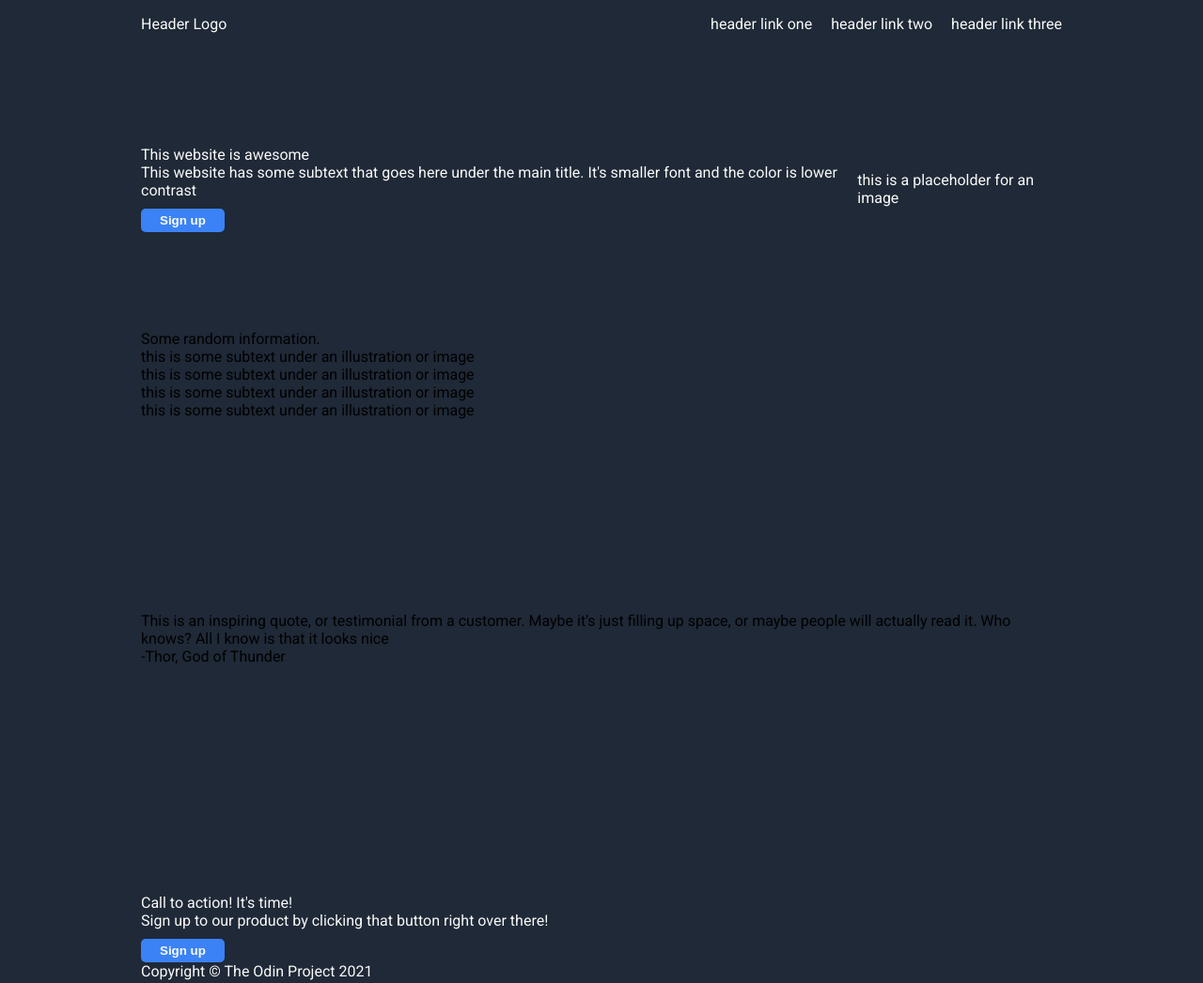
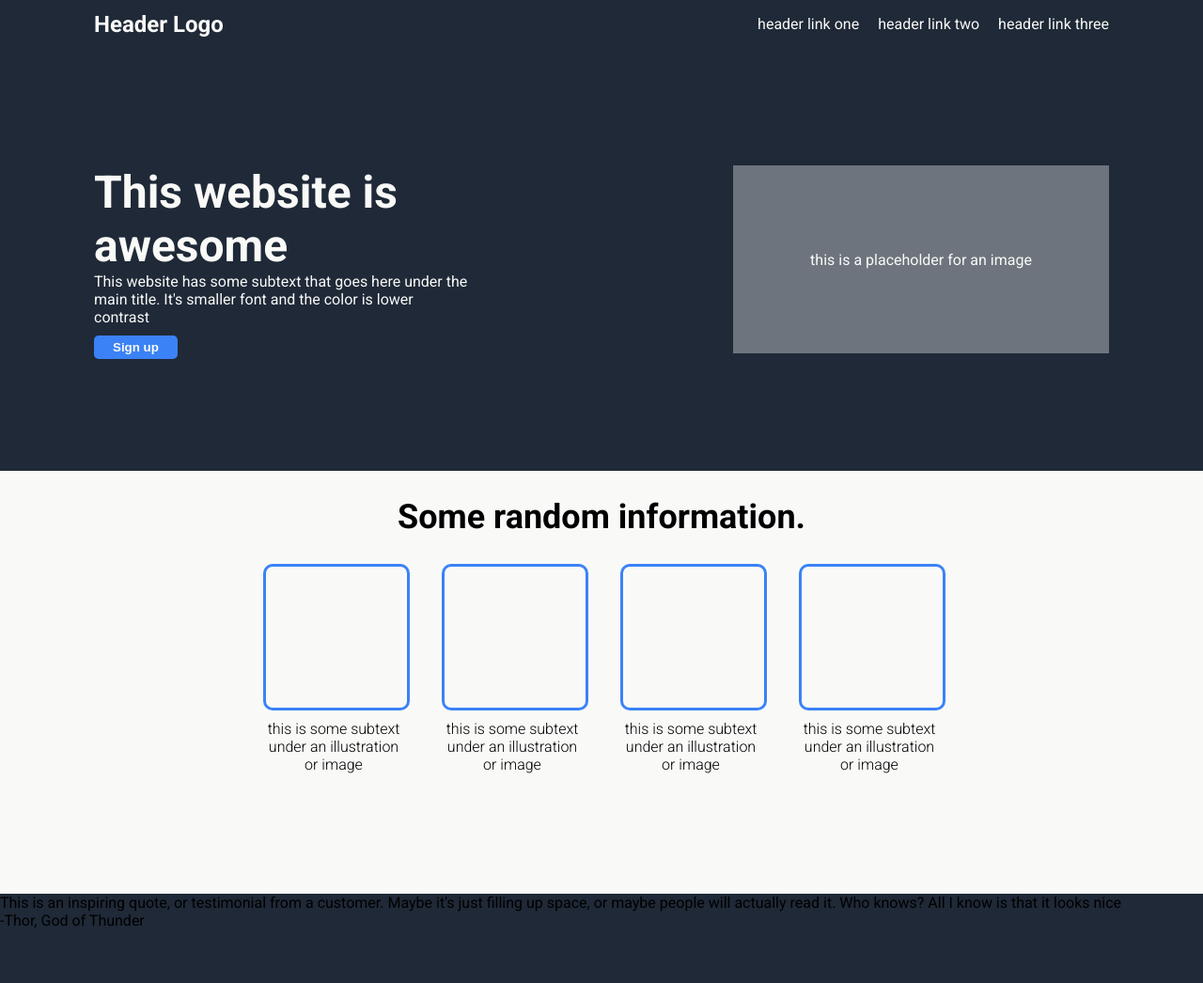
Before and after one commit to KamBrz/Landing-Page, a plain HTML site: page index.html in a window 1280 px wide. Shown: the top 1046 px of the page at 94% size. Drawn offline with Linux system fonts and the light colour scheme.

Commit message:
Add Pane 2 style and change general section height
Pane 2 was styled as per requirement. The Section height was increased
to 450px to provide more space for content.

[Ticket: X]

```diff
--- a/index.html
+++ b/index.html
@@ -17,7 +17,7 @@
 </head>
 <body>
     <header>
-        <text>Header Logo</text>
+        <text class="logo">Header Logo</text>
         <ul>
             <li>header link one</li>
             <li>header link two</li>
@@ -26,37 +26,35 @@
     </header>
     <div class="hero">
         <div class="pane1">
-            <div>
-                <text>This website is awesome</text>
+            <div class="left-box">
+                <text class="title">This website is awesome</text>
                 <br>
                 <text>This website has some subtext that goes here under the main title. It's smaller font and the color is lower contrast</text>
                 <div>
                     <button>Sign up</button>
                 </div>
             </div>
-            <div>
-                <div>
-                    <text>this is a placeholder for an image</text>
-                </div>
+            <div class="right-box">
+                <text>this is a placeholder for an image</text>
             </div>
         </div>
         <div class="pane2">
-            <text>Some random information.</text>
-            <div>
-                <div>
-                    <div></div>
+            <text class="title2">Some random information.</text>
+            <div class="boxes">
+                <div class="box-text">
+                    <div class="box"></div>
                     <text>this is some subtext under an illustration or image</text>
                 </div>
-                <div>
-                    <div></div>
+                <div class="box-text">
+                    <div class="box"></div>
                     <text>this is some subtext under an illustration or image</text>
                 </div>
-                <div>
-                     <div></div>
+                <div class="box-text">
+                    <div class="box"></div>
                     <text>this is some subtext under an illustration or image</text>
                 </div>
-                <div>
-                     <div></div>
+                <div class="box-text">
+                    <div class="box"></div>
                     <text>this is some subtext under an illustration or image</text>
                 </div>
             </div>
--- a/styles.css
+++ b/styles.css
@@ -1,6 +1,5 @@
 body {
     margin: 0px;
-    padding: 0px 150px;
     background-color: #1f2937;
 }
 
@@ -17,6 +16,8 @@ header {
     display: flex;
     align-items: center;
     justify-content: space-between;
+    padding-left: 100px;
+    padding-right: 100px;
 }
 
 .logo {
@@ -37,7 +38,6 @@ ul {
 /* Start hero */
 
 .hero {
-    height: 900px;
     display: flex;
     flex-direction: column;
 }
@@ -45,7 +45,7 @@ ul {
 .pane1,
 .pane2,
 .pane3 {
-    flex: 1 0 300px;
+    flex: 1 0 450px;
 }
 
 /* Start pane1 */
@@ -55,6 +55,8 @@ ul {
     align-items: center;
     justify-content: space-between;
     gap: 20px;
+    padding-left: 100px;
+    padding-right: 100px;
 }
 
 .left-box,
@@ -63,7 +65,6 @@ ul {
     width: 400px;
     flex-shrink: 0;
 }
-
 
 .title {
     font-size: 48px;
@@ -88,3 +89,40 @@ button {
 }
 
 /* End pane1 */
+/* Start pane2 */
+
+.pane2 {
+    background-color: #F9FAF8;
+    display: flex;
+    flex-direction: column;
+    justify-content: space-evenly;
+    align-items: center;
+}
+
+.title2 {
+    font-size: 36px;
+    font-weight: bolder;
+}
+
+.boxes {
+    display: flex;
+    gap: 40px;
+    padding-bottom: 100px;
+}
+
+.box-text {
+    width: 150px;
+    display: flex;
+    flex-direction: column;
+    font-weight: 300;
+    text-align: center;
+    gap: 10px;
+}
+
+.box {
+    height: 150px;
+    width: 150px;
+    border: 3px #3b82f6;
+    border-style: solid;
+    border-radius: 10px;
+}
```
